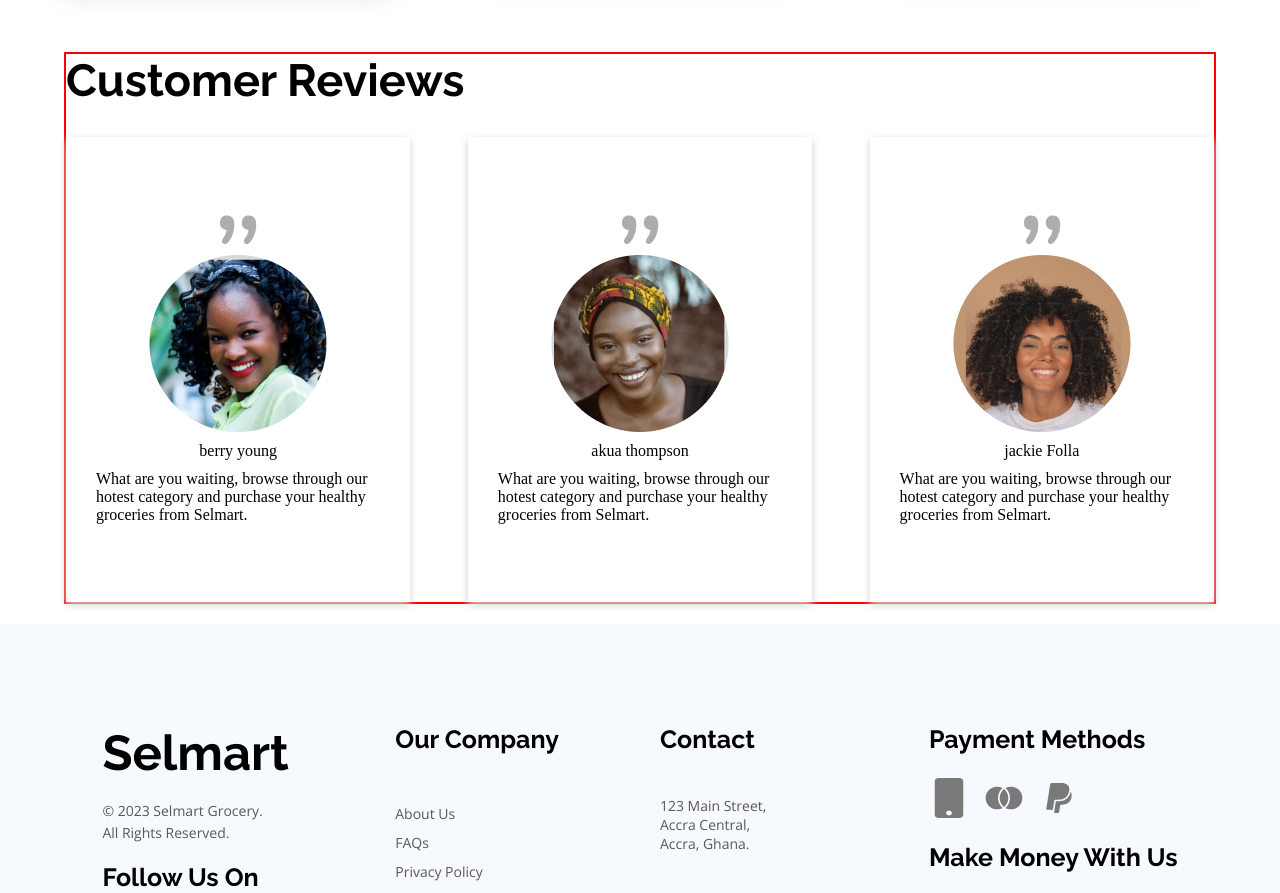
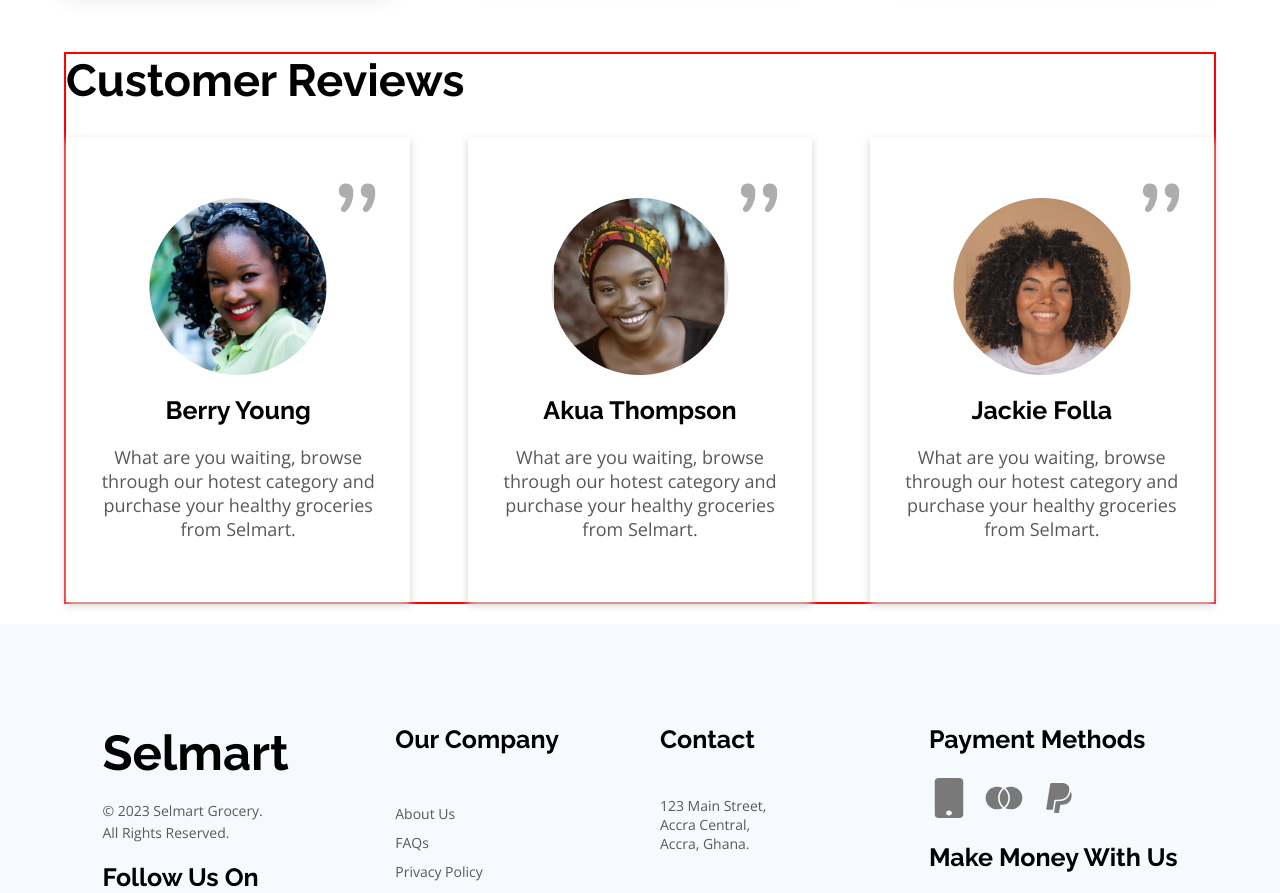
Before and after one commit to mambachristophersteven/selmart-copy, a React (Vite) app: page / in a window 1280 px wide. Shown: the part 4180-5073 px from the top of the page. Built offline with nearby package versions, Linux system fonts and the light colour scheme.

Commit message:
CustomerCard styling finished

```diff
--- a/src/Components/CustomerCard/CustomerCard.module.css
+++ b/src/Components/CustomerCard/CustomerCard.module.css
@@ -2,14 +2,35 @@
     display: flex;
     flex-direction: column;
     align-items: center;
-    gap: 10px;
+    gap: 20px;
     /* border: 2px solid red; */
     height: 465px;
     justify-content: center;
     padding: 30px;
     width: 30%;
+    position: relative;
     /* border: 1.24px solid rgba(210, 210, 210, 1); */
     box-shadow: 0px 3px 8px 0px rgba(210, 210, 210, 1);
     -webkit-box-shadow: 0px 3px 8px 0px rgba(210, 210, 210, 1);
     -moz-box-shadow: 0px 3px 8px 0px rgba(210, 210, 210, 1);
 }
+
+.quote{
+    position: absolute;
+    top: 10%;
+    right: 10%;
+}
+
+.customer_name{
+    font-family: ralewayBold;
+    font-size: 25px;
+    text-transform: capitalize;
+    text-align: center;
+}
+
+.customer_message{
+    font-family: openSans;
+    font-size: 18px;
+    color: rgba(88, 88, 88, 1);
+    text-align: center;
+}
```
